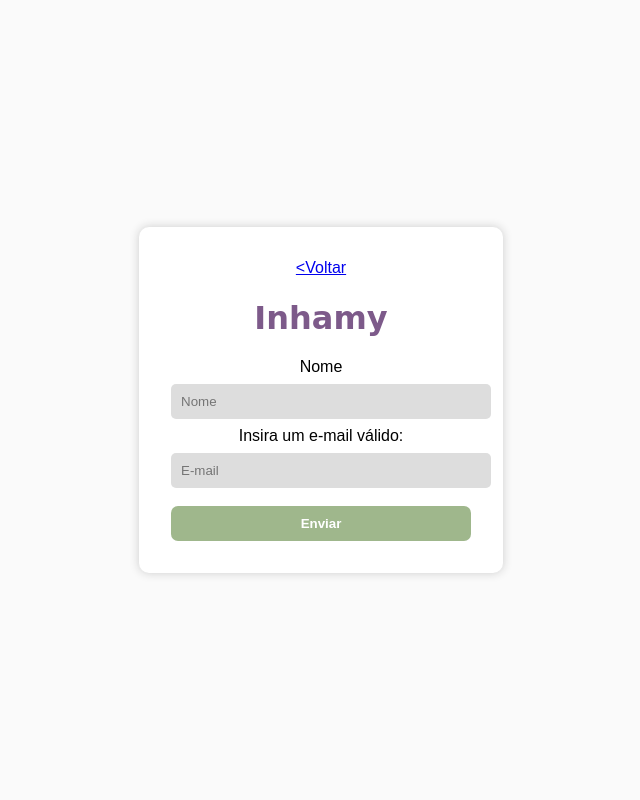
After one commit to gabriel-sperandio/sistema_de_pedidos, a PHP site: page /esqueceu_cod.php in a window 1280 px wide. The commit adds this page. Shown: the whole page, without its empty margins (319-959 px from the left). Run offline with PHP 8.4, Linux system fonts and the light colour scheme.

Commit message:
new file:   assets/css/esqueceu_cod.css 	new file:   esqueceu_cod.php 	modified:   login.php

```diff
--- /dev/null
+++ b/assets/css/esqueceu_cod.css
@@ -0,0 +1,61 @@
+body {
+  font-family: Arial, sans-serif;
+  background-color: #fafafa;
+  display: flex;
+  justify-content: center;
+  align-items: center;
+  height: 100vh;
+  margin: 0;
+}
+
+.container {
+  text-align: center;
+  background: white;
+  padding: 2em;
+  border-radius: 10px;
+  box-shadow: 0 0 10px #ccc;
+  width: 300px;
+}
+
+.logo {
+  font-family: 'Brush Script MT', cursive;
+  color: #7d5a8a;
+}
+
+input {
+  width: 100%;
+  padding: 10px;
+  margin: 8px 0;
+  border: none;
+  background: #ddd;
+  border-radius: 5px;
+}
+
+button {
+  width: 100%;
+  padding: 10px;
+  margin-top: 10px;
+  background-color: #9fb78c;
+  color: white;
+  font-weight: bold;
+  border: none;
+  border-radius: 7px;
+  cursor: pointer;
+}
+
+button:hover {
+  background-color: #8ca677;
+}
+
+.link {
+  display: block;
+  margin-top: 5px;
+  font-size: 0.9em;
+  color: #555;
+  text-decoration: none;
+}
+
+.primeiro-acesso {
+  background-color: #c2c2f0;
+  margin-top: 15px;
+}
--- /dev/null
+++ b/esqueceu_cod.php
@@ -0,0 +1,35 @@
+<!DOCTYPE html>
+<html lang="pt-BR">
+
+<head>
+    <meta charset="UTF-8">
+    <meta name="viewport" content="width=device-width, initial-scale=1">
+    <title>Login - Inhamy</title>
+    <link rel="stylesheet" href="assets/css/esqueceu_cod.css">
+</head>
+
+<body>
+
+    <div class="container">
+        <a href="login.php">&lt;Voltar</a>
+        <h1 class="logo">Inhamy</h1>
+
+
+        <form id="primeiroLoginForm" action="primeiro_login.php" method="POST">
+
+            <label for="nome">Nome</label>
+            <input type="nome" name="nome" placeholder="Nome" required>
+
+            <label for="email">Insira um e-mail válido:</label>
+            <input type="email" name="email" placeholder="E-mail" required>
+
+            <button type="submit">Enviar</button>
+        </form>
+
+        <?php if (!empty($msg)): ?>
+            <div class="mensagem"><?php echo $msg; ?>
+            <?php endif;
+            ?>
+
+            </div>
+</body>
--- a/login.php
+++ b/login.php
@@ -70,7 +70,7 @@ if ($_SERVER['REQUEST_METHOD'] === 'POST') {
 
             <input type="text" name="senha" placeholder="Senha" required>
 
-            <a href="#" class="link">Esqueceu o código?</a>
+            <a href="esqueceu_cod.php" class="link">Esqueceu o código?</a>
 
 
             <button type="submit">Entrar</button>
```
